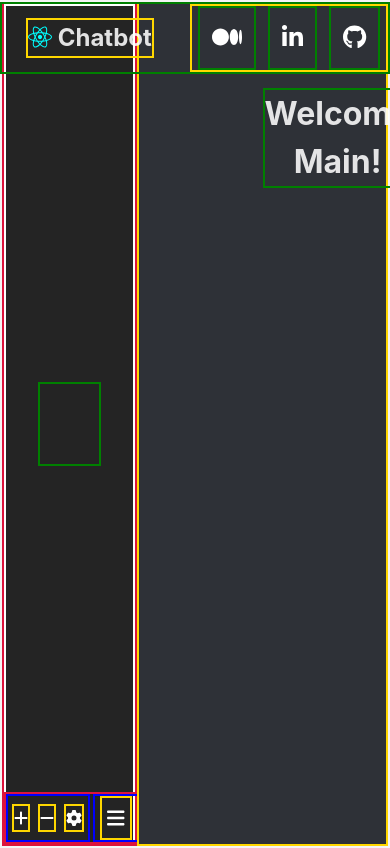
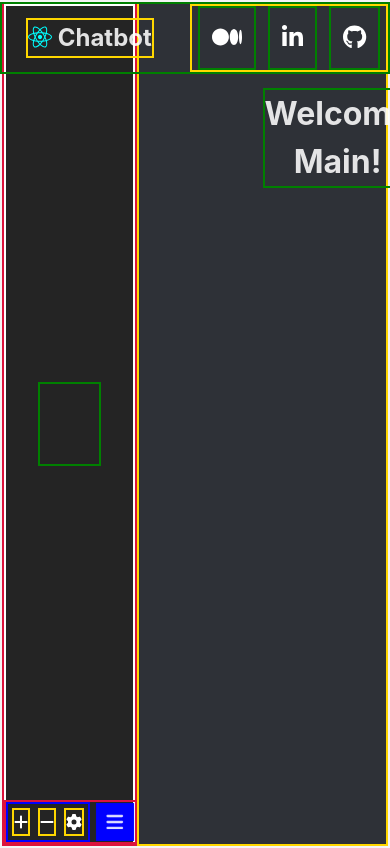
Before and after one commit to ch2isk4kos/react-chatbot, a React (Vite) app in the folder client/: page / in a window 390 px wide. Shown: the top 848 px of the page. Built offline with nearby package versions, Linux system fonts and the light colour scheme.

Commit message:
add pulse animation to hamburger

```diff
--- a/client/src/styles/sidebar.css
+++ b/client/src/styles/sidebar.css
@@ -59,16 +59,37 @@
   display: flex;
   justify-content: center;
   align-items: center;
-  border: 2px solid blue;
+  /* border: 2px solid blue; */
 }
 .Sidebar .settings .bottom-right .hamburger {
   position: relative;
+  width: 2em;
   margin: 0 0.25em 0 0.25em;
   padding: 0.25em;
   font-size: 1.25em;
   text-decoration: none;
-  color: #fff;
-  border: 2px solid gold;
+  /* color: #fff;
+  border: 2px solid gold; */
+  background: blue;
+  box-shadow: 0 0 0 0 rgba(0, 0, 0, 1);
+  transform: scale(1);
+  animation: pulse 2s infinite;
+}
+@keyframes pulse {
+  0% {
+    transform: scale(0.95);
+    box-shadow: 0 0 0 0 rgba(0, 0, 0, 0.7);
+  }
+
+  70% {
+    transform: scale(1);
+    box-shadow: 0 0 0 10px rgba(0, 0, 0, 0);
+  }
+
+  100% {
+    transform: scale(0.95);
+    box-shadow: 0 0 0 0 rgba(0, 0, 0, 0);
+  }
 }
 .Sidebar .settings .bottom-right .hamburger:hover {
   cursor: pointer;
```
